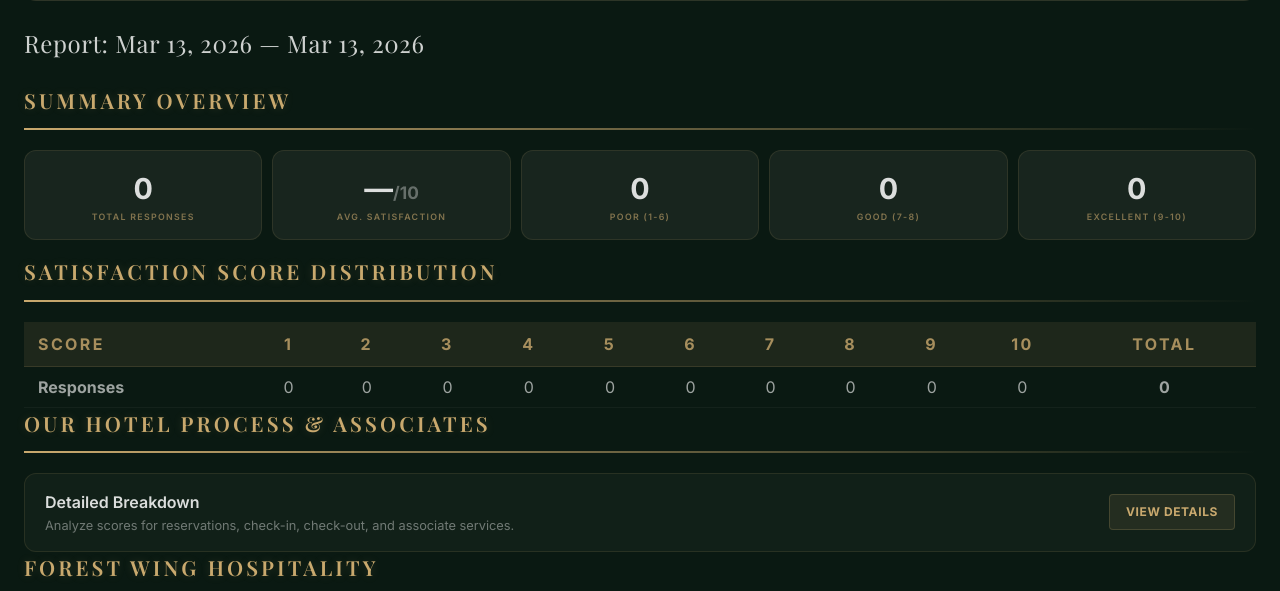
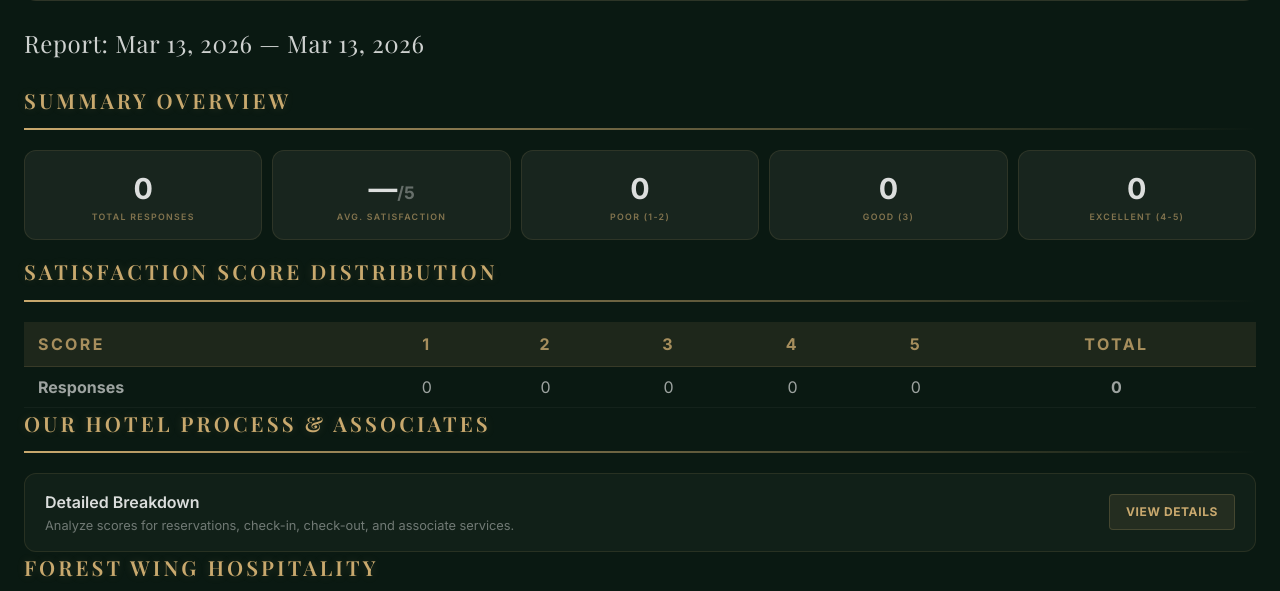
Before and after one commit to Jay7Code/Feedback-form, a PHP site: page /Feedback-form/admin/reports.php in a window 1280 px wide. Shown: the part 243-834 px from the top of the page. Run offline with PHP 8.4, Linux system fonts and the light colour scheme; the visitor is signed in with stand-in values (Sample User, id 1); data that the repository does not hold is empty; some libraries are stand-ins or nearby versions.

Commit message:
modify 1-10 overall rating and superadmin header

```diff
--- a/admin/api/analytics_data.php
+++ b/admin/api/analytics_data.php
@@ -84,11 +84,11 @@ try {
         "SELECT f.overall_rating as rating, COUNT(*) as count FROM feedbacks f $dateFilter GROUP BY f.overall_rating ORDER BY f.overall_rating",
     );
     $npsDistribution = [];
-    for ($i = 1; $i <= 10; $i++) {
+    for ($i = 1; $i <= 5; $i++) {
         $npsDistribution[$i] = 0;
     }
     while ($row = $stmt->fetch()) {
-        if ($row["rating"] >= 1 && $row["rating"] <= 10) {
+        if ($row["rating"] >= 1 && $row["rating"] <= 5) {
             $npsDistribution[(int) $row["rating"]] = (int) $row["count"];
         }
     }
--- a/admin/api/report_data.php
+++ b/admin/api/report_data.php
@@ -76,20 +76,17 @@ try {
     );
     $stmt->execute($params);
     $npsDist = [];
-    for ($i = 1; $i <= 10; $i++) {
+    for ($i = 1; $i <= 5; $i++) {
         $npsDist[$i] = 0;
     }
     while ($row = $stmt->fetch()) {
-        if ($row["rating"] >= 1 && $row["rating"] <= 10) {
+        if ($row["rating"] >= 1 && $row["rating"] <= 5) {
             $npsDist[(int) $row["rating"]] = (int) $row["count"];
         }
     }
-    $excellent = ($npsDist[9] ?? 0) + ($npsDist[10] ?? 0);
-    $good = ($npsDist[7] ?? 0) + ($npsDist[8] ?? 0);
-    $poor = 0;
-    for ($i = 1; $i <= 6; $i++) {
-        $poor += $npsDist[$i] ?? 0;
-    }
+    $excellent = ($npsDist[4] ?? 0) + ($npsDist[5] ?? 0);
+    $good = ($npsDist[3] ?? 0);
+    $poor = ($npsDist[1] ?? 0) + ($npsDist[2] ?? 0);
 
     $stmt = $pdo->prepare(
         "SELECT CASE WHEN s.purpose_of_stay='' OR s.purpose_of_stay IS NULL THEN 'Not Specified' ELSE s.purpose_of_stay END as purpose, COUNT(*) as count FROM feedbacks f JOIN stays s ON f.stay_id=s.id $dateFilter GROUP BY purpose ORDER BY count DESC",
--- a/admin/reports.php
+++ b/admin/reports.php
@@ -306,15 +306,15 @@ $_SESSION["admin_logged_in"] !== true
 
         // ─── Helper: score class ───
         function scoreClass(val, max) {
-            if (val >= 8) return 'score-excellent';
-            if (val >= 5) return 'score-good';
+            if (val >= 4) return 'score-excellent';
+            if (val >= 3) return 'score-good';
             return 'score-poor';
         }
 
         // ─── Helper: score label ───
         function scoreLabel(val) {
-            if (val >= 8) return 'Excellent';
-            if (val >= 5) return 'Good';
+            if (val >= 4) return 'Excellent';
+            if (val >= 3) return 'Good';
             if (val > 0) return 'Poor';
             return 'N/A';
         }
@@ -482,10 +482,10 @@ $_SESSION["admin_logged_in"] !== true
             html += '<h3>Summary Overview</h3>';
             html += '<div style="display:flex;gap:10px;flex-wrap:wrap;margin-bottom:16px">';
             html += '<div class="stat-box" style="flex:1;min-width:120px"><div class="stat-val">' + (s.total_responses || 0) + '</div><div class="stat-label">Total Responses</div></div>';
-            html += '<div class="stat-box" style="flex:1;min-width:120px"><div class="stat-val">' + (s.avg_nps !== null ? s.avg_nps : '—') + '<span style="font-size:0.6em;opacity:0.4">/10</span></div><div class="stat-label">Avg. Satisfaction</div></div>';
-            html += '<div class="stat-box" style="flex:1;min-width:120px"><div class="stat-val ' + (s.poor > 0 ? 'score-poor' : '') + '">' + (s.poor || 0) + '</div><div class="stat-label">Poor (1-6)</div></div>';
-            html += '<div class="stat-box" style="flex:1;min-width:120px"><div class="stat-val ' + (s.good > 0 ? 'score-good' : '') + '">' + (s.good || 0) + '</div><div class="stat-label">Good (7-8)</div></div>';
-            html += '<div class="stat-box" style="flex:1;min-width:120px"><div class="stat-val ' + (s.excellent > 0 ? 'score-excellent' : '') + '">' + (s.excellent || 0) + '</div><div class="stat-label">Excellent (9-10)</div></div>';
+            html += '<div class="stat-box" style="flex:1;min-width:120px"><div class="stat-val">' + (s.avg_nps !== null ? s.avg_nps : '—') + '<span style="font-size:0.6em;opacity:0.4">/5</span></div><div class="stat-label">Avg. Satisfaction</div></div>';
+            html += '<div class="stat-box" style="flex:1;min-width:120px"><div class="stat-val ' + (s.poor > 0 ? 'score-poor' : '') + '">' + (s.poor || 0) + '</div><div class="stat-label">Poor (1-2)</div></div>';
+            html += '<div class="stat-box" style="flex:1;min-width:120px"><div class="stat-val ' + (s.good > 0 ? 'score-good' : '') + '">' + (s.good || 0) + '</div><div class="stat-label">Good (3)</div></div>';
+            html += '<div class="stat-box" style="flex:1;min-width:120px"><div class="stat-val ' + (s.excellent > 0 ? 'score-excellent' : '') + '">' + (s.excellent || 0) + '</div><div class="stat-label">Excellent (4-5)</div></div>';
             html += '</div></div>';
 
             // ── NPS Distribution ──
@@ -493,11 +493,11 @@ $_SESSION["admin_logged_in"] !== true
             html += '<h3>Satisfaction Score Distribution</h3>';
             html += '<table class="report-table"><thead><tr>';
             html += '<th>Score</th>';
-            for (var i = 1; i <= 10; i++) html += '<th style="text-align:center">' + i + '</th>';
+            for (var i = 1; i <= 5; i++) html += '<th style="text-align:center">' + i + '</th>';
             html += '<th style="text-align:center">Total</th></tr></thead><tbody><tr>';
             html += '<td><strong>Responses</strong></td>';
             var totalDist = 0;
-            for (var i = 1; i <= 10; i++) {
+            for (var i = 1; i <= 5; i++) {
                 var val = data.nps_distribution[i] || 0;
                 totalDist += val;
                 html += '<td style="text-align:center">' + val + '</td>';
@@ -609,7 +609,7 @@ $_SESSION["admin_logged_in"] !== true
                 data.daily_breakdown.forEach(function(d) {
                     var cls = scoreClass(parseFloat(d.avg_rating), 10);
                     html += '<tr><td>' + displayDate(d.date) + '</td><td style="text-align:center">' + d.count + '</td>';
-                    html += '<td style="text-align:center" class="' + cls + '">' + d.avg_rating + '/10</td></tr>';
+                    html += '<td style="text-align:center" class="' + cls + '">' + d.avg_rating + '/5</td></tr>';
                 });
                 html += '</tbody></table></div>';
             }
@@ -644,7 +644,7 @@ $_SESSION["admin_logged_in"] !== true
                         if (c.general_comments) allComments.push('<strong>Comments & Suggestions:</strong><br>' + String(c.general_comments).replace(/\n/g, '<br>'));
 
                         html += '<div class="comment-card">';
-                        html += '<div class="guest-info">' + (c.guest_name || 'Anonymous') + ' — Room ' + (c.room_no || '—') + ' — Rating: ' + (c.overall_rating || '—') + '/10 — ' + displayDate(c.created_at ? c.created_at.substring(0, 10) : '') + '</div>';
+                        html += '<div class="guest-info">' + (c.guest_name || 'Anonymous') + ' — Room ' + (c.room_no || '—') + ' — Rating: ' + (c.overall_rating || '—') + '/5 — ' + displayDate(c.created_at ? c.created_at.substring(0, 10) : '') + '</div>';
 
                         if (c.helpful_staff_names) {
                             html += '<div style="margin-top: 8px; margin-bottom: 4px;"><span style="display:inline-block; background:rgba(201,169,110,0.15); color:#C9A96E; border:1px solid rgba(201,169,110,0.3); padding:4px 8px; border-radius:6px; font-size:0.65rem; font-weight:700; text-transform:uppercase; letter-spacing:0.05em;">⭐ Recognized: <span style="color:#fff; text-transform:none; font-style:italic;">' + escapeHtml(c.helpful_staff_names) + '</span></span></div>';
--- a/admin/view.php
+++ b/admin/view.php
@@ -152,7 +152,7 @@ function ratingText($val)
                         <span class="text-[2.5rem] font-bold text-gold-400"><?= $fb[
                             "overall_rating"
                         ] ?></span>
-                        <span class="text-white/60 text-[1.375rem]">/10</span>
+                        <span class="text-white/60 text-[1.375rem]">/5</span>
                     </div>
                     <span class="text-[0.85rem] font-bold text-gold-400/80 uppercase tracking-[0.2em]">Overall Rating</span>
                 </div>
--- a/index.php
+++ b/index.php
@@ -826,7 +826,7 @@
                         </p>
                         <!-- NPS numbered circles -->
                         <div class="flex justify-center gap-2 sm:gap-3 flex-wrap">
-                            <?php for ($i = 1; $i <= 10; $i++): ?>
+                            <?php for ($i = 1; $i <= 5; $i++): ?>
                                 <label class="cursor-pointer">
                                     <input type="radio" name="overall_rating" value="<?= $i ?>" <?= $i ===
                                           1
```
Also changed, not shown: admin/analytics.php (+5 -6 lines), admin/index.php (+5 -5 lines), superadmin/index.php (+28 -43 lines).
